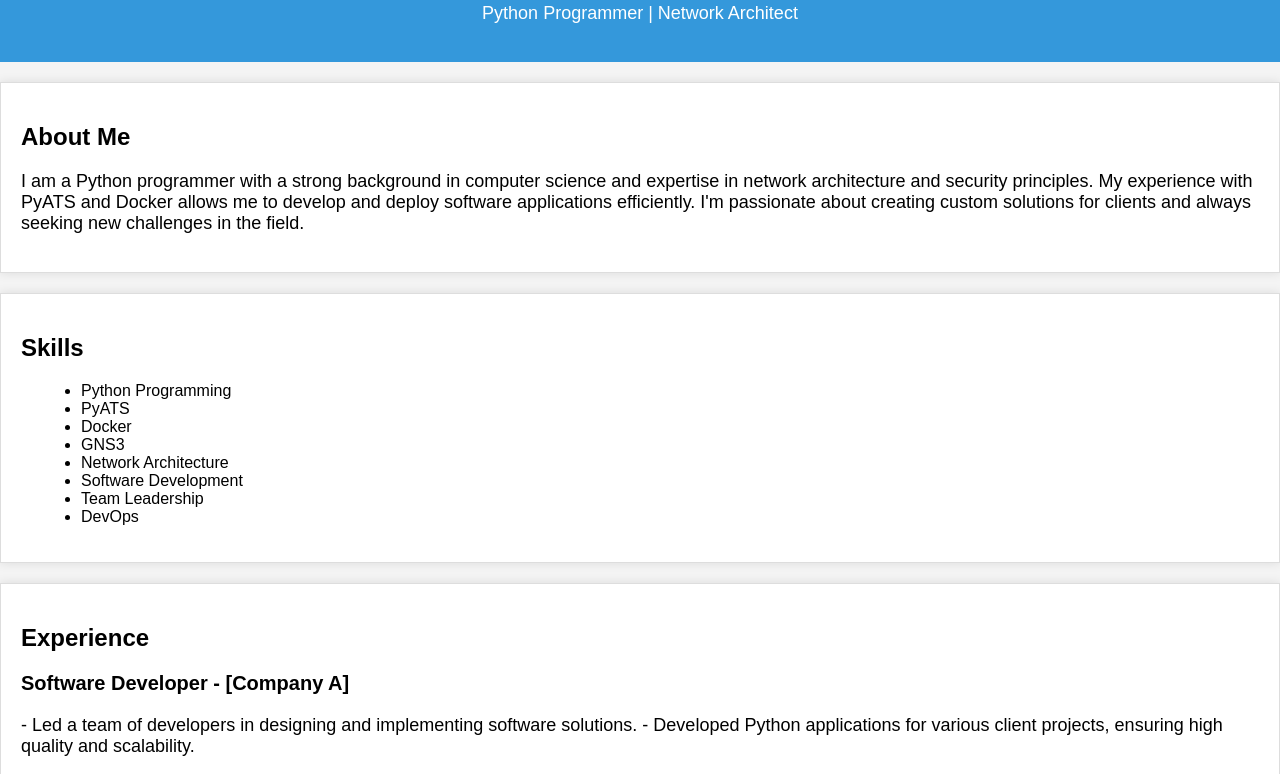
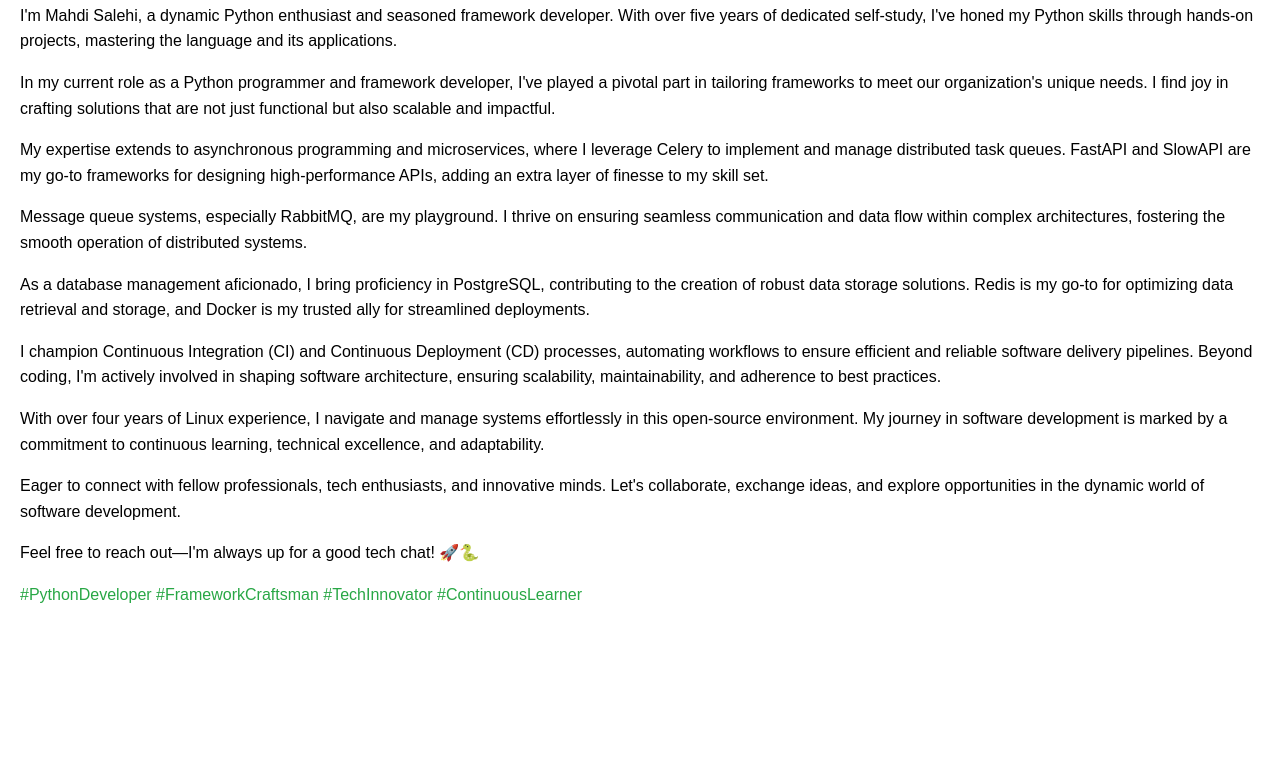
Before and after one commit to Rhythmicbinary/Rhythmicbinary.github.io, a plain HTML site: page index.html in a window 1280 px wide. Shown: the part 77-851 px from the top of the page. After the commit the page ends 800 px from the top, so only its background shows below. Drawn offline with Linux system fonts and the light colour scheme.

Commit message:
Update index.html

```diff
--- a/index.html
+++ b/index.html
@@ -1,123 +1,83 @@
 <!DOCTYPE html>
-<html>
+<html lang="en">
+
 <head>
     <meta charset="UTF-8">
-    <title>Mahdi Salehi - CV</title>
+    <meta name="viewport" content="width=device-width, initial-scale=1.0">
+    <title>Mahdi Salehi - Python Developer</title>
     <style>
         body {
             font-family: Arial, sans-serif;
-            background-color: #f4f4f4;
-            margin: 0;
-            padding: 0;
+            margin: 20px;
         }
-        header {
-            text-align: center;
-            background-color: #3498db;
-            color: #fff;
-            padding: 20px;
+
+        h1 {
+            color: #007BFF;
         }
-        h1 {
-            font-size: 36px;
-            margin: 0;
+
+        p {
+            line-height: 1.6;
         }
-        p {
-            font-size: 18px;
-        }
-        section {
-            margin: 20px 0;
-            background-color: #fff;
-            padding: 20px;
-            border: 1px solid #ddd;
-            box-shadow: 0 0 10px rgba(0, 0, 0, 0.1);
-        }
-        h2 {
-            font-size: 24px;
-        }
-        h3 {
-            font-size: 20px;
-        }
-        ul {
-            list-style: disc;
-            margin-left: 20px;
+
+        .hashtags {
+            color: #28A745;
         }
     </style>
 </head>
+
 <body>
-    <header>
-        <h1>Mahdi Salehi</h1>
-        <p>Python Programmer | Network Architect</p>
-    </header>
+    <h1>Mahdi Salehi - Python Developer</h1>
 
-    <section>
-        <h2>About Me</h2>
-        <p>
-            I am a Python programmer with a strong background in computer science and expertise in network architecture and security principles. My experience with PyATS and Docker allows me to develop and deploy software applications efficiently. I'm passionate about creating custom solutions for clients and always seeking new challenges in the field.
-        </p>
-    </section>
+    <p>
+        I'm Mahdi Salehi, a dynamic Python enthusiast and seasoned framework developer. With over five years of dedicated
+        self-study, I've honed my Python skills through hands-on projects, mastering the language and its applications.
+    </p>
 
-    <section>
-        <h2>Skills</h2>
-        <ul>
-            <li>Python Programming</li>
-            <li>PyATS</li>
-            <li>Docker</li>
-            <li>GNS3</li>
-            <li>Network Architecture</li>
-            <li>Software Development</li>
-            <li>Team Leadership</li>
-            <li>DevOps</li>
-        </ul>
-    </section>
+    <p>
+        In my current role as a Python programmer and framework developer, I've played a pivotal part in tailoring
+        frameworks to meet our organization's unique needs. I find joy in crafting solutions that are not just functional
+        but also scalable and impactful.
+    </p>
 
-    <section>
-        <h2>Experience</h2>
-        <h3>Software Developer - [Company A]</h3>
-        <p>
-            - Led a team of developers in designing and implementing software solutions.
-            - Developed Python applications for various client projects, ensuring high quality and scalability.
-        </p>
+    <p>
+        My expertise extends to asynchronous programming and microservices, where I leverage Celery to implement and
+        manage distributed task queues. FastAPI and SlowAPI are my go-to frameworks for designing high-performance APIs,
+        adding an extra layer of finesse to my skill set.
+    </p>
 
-        <h3>Network Architect - [Company B]</h3>
-        <p>
-            - Designed and implemented complex network architectures for clients.
-            - Ensured network security and optimized performance, resulting in improved efficiency.
-        </p>
-    </section>
+    <p>
+        Message queue systems, especially RabbitMQ, are my playground. I thrive on ensuring seamless communication and
+        data flow within complex architectures, fostering the smooth operation of distributed systems.
+    </p>
 
-    <section>
-        <h2>Education</h2>
-        <h3>Bachelor of Science in Computer Science - [University Name]</h3>
-        <p>
-            Graduated with honors. Courses included data structures, algorithms, and software engineering principles.
-        </p>
-    </section>
-<!--
-    <section>
-        <h2>Projects</h2>
-        <h3>Project 1 - [Client Name]</h3>
-        <p>
-            - Describe the project, your role, and its impact.
-        </p>
+    <p>
+        As a database management aficionado, I bring proficiency in PostgreSQL, contributing to the creation of robust
+        data storage solutions. Redis is my go-to for optimizing data retrieval and storage, and Docker is my trusted
+        ally for streamlined deployments.
+    </p>
 
-        <h3>Project 2 - [Client Name]</h3>
-        <p>
-            - Describe the project, your role, and its impact.
-        </p>
-    </section>
--->
-    <section>
-        <h2>Certifications</h2>
-        <ul>
-            <li>Cisco Certified Network Associate (CCNA)</li>
-            <li>Python Certification</li>
-            <li>Docker Certification</li>
-        </ul>
-    </section>
+    <p>
+        I champion Continuous Integration (CI) and Continuous Deployment (CD) processes, automating workflows to ensure
+        efficient and reliable software delivery pipelines. Beyond coding, I'm actively involved in shaping software
+        architecture, ensuring scalability, maintainability, and adherence to best practices.
+    </p>
 
-    <section>
-        <h2>Contact</h2>
-        <p>Email: ms.13791017@gmail.com </p>
-        <p>LinkedIn: <a href="https://www.linkedin.com/in/mahdi-salehi-1b174b194/">LinkedIn Profile</a></p>
-    </section>
+    <p>
+        With over four years of Linux experience, I navigate and manage systems effortlessly in this open-source
+        environment. My journey in software development is marked by a commitment to continuous learning, technical
+        excellence, and adaptability.
+    </p>
+
+    <p>
+        Eager to connect with fellow professionals, tech enthusiasts, and innovative minds. Let's collaborate, exchange
+        ideas, and explore opportunities in the dynamic world of software development.
+    </p>
+
+    <p>
+        Feel free to reach out—I'm always up for a good tech chat! 🚀🐍
+    </p>
+
+    <p class="hashtags">#PythonDeveloper #FrameworkCraftsman #TechInnovator #ContinuousLearner</p>
 </body>
+
 </html>
```
